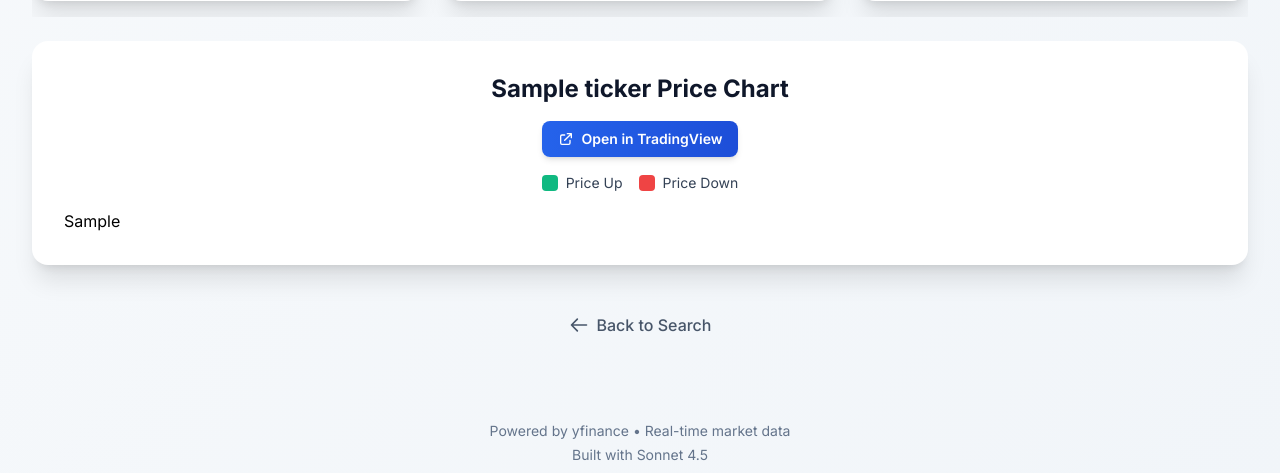
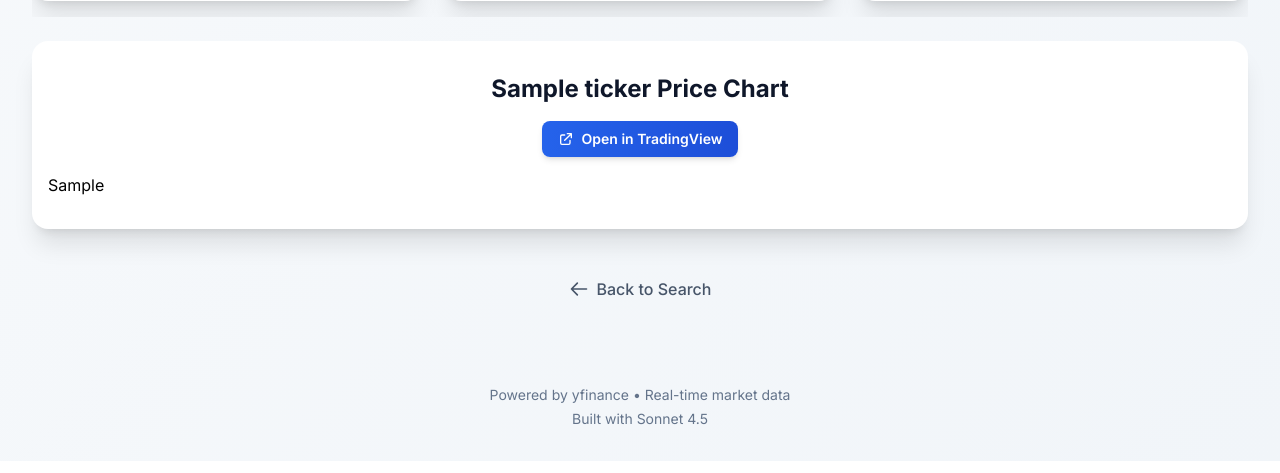
Before and after one commit to n1ecC/ticker-change, a Flask app: template templates/stock.html in a window 1280 px wide. Shown: the part 967-1440 px from the top of the page. Run offline with Flask 3, Linux system fonts and the light colour scheme; the template is opened without the code that fills it: most values are stand-ins (such as "Sample title", 1, 10 or a date in 2020); some libraries are stand-ins or nearby versions.

Commit message:
Fixed layout, removed extra charts

```diff
--- a/app.py
+++ b/app.py
@@ -147,7 +147,7 @@ def calculate_weekdays_ago(num_weekdays):
     return current_date
 
 def generate_stock_chart(ticker, period="5y", retries=2):
-    """Generate an interactive Plotly candlestick chart with timeframe controls
+    """Generate an interactive Plotly price chart with timeframe controls
 
     Args:
         ticker: Stock ticker symbol
@@ -156,8 +156,9 @@ def generate_stock_chart(ticker, period="5y", retries=2):
 
     Returns:
         HTML string with interactive Plotly chart including:
+        - Candlestick price chart
+        - Color-coded volume histogram
         - Range selector buttons (1D, 5D, 1M, 3M, 6M, YTD, 1Y, 5Y, All)
-        - Range slider for manual date selection
         - Interactive zoom, pan, and hover tooltips
     """
     for attempt in range(retries):
@@ -172,14 +173,13 @@ def generate_stock_chart(ticker, period="5y", retries=2):
                     continue
                 return None
 
-            # Create subplots with secondary y-axis for volume
-            # Remove first subplot title to prevent overlap with rangeselector
+            # Create subplots with shared x-axis for volume
             fig = make_subplots(
                 rows=2, cols=1,
                 shared_xaxes=True,
                 vertical_spacing=0.08,
                 row_heights=[0.7, 0.3],
-                subplot_titles=('', 'Volume')  # Empty first title, will add manually
+                subplot_titles=('Price', 'Volume')
             )
 
             # Add candlestick chart
@@ -197,7 +197,7 @@ def generate_stock_chart(ticker, period="5y", retries=2):
                 row=1, col=1
             )
 
-            # Add volume bar chart
+            # Add volume bars as color-coded histogram (green for up, red for down)
             colors = ['#26a69a' if row['Close'] >= row['Open'] else '#ef5350'
                       for idx, row in df.iterrows()]
 
@@ -207,54 +207,29 @@ def generate_stock_chart(ticker, period="5y", retries=2):
                     y=df['Volume'],
                     name='Volume',
                     marker_color=colors,
-                    showlegend=False
+                    showlegend=False,
+                    marker_line_width=0
                 ),
                 row=2, col=1
             )
 
-            # Ensure candlestick trace shows legend is hidden (we'll create it in HTML)
-            fig.update_traces(showlegend=False, row=1, col=1)
-
-            # Simplified layout - responsive with proper spacing
-            # Note: Plotly doesn't have vertical justification like CSS, but we use margins and positioning
+            # Update layout (no range slider)
             fig.update_layout(
-                yaxis_title='Price ($)',
-                yaxis2_title='Volume',
                 template='plotly_white',
                 height=600,
                 hovermode='x unified',
                 font=dict(size=12),
-                autosize=True,  # Make chart responsive to container width
-                margin=dict(l=60, r=60, t=130, b=80),  # Increased top margin significantly to prevent overlap
-                # Enable range slider for manual selection
-                xaxis2=dict(
-                    rangeslider=dict(
-                        visible=True,
-                        thickness=0.05
-                    ),
-                    type='date'
-                ),
-                # Add annotation for "Stock Price" title - positioned higher with more spacing
-                annotations=[
-                    dict(
-                        text=f'{ticker.upper()} Stock Price',
-                        xref='paper',
-                        yref='paper',
-                        x=0.5,
-                        xanchor='center',
-                        y=0.995,  # Higher position, closer to top margin
-                        yanchor='top',
-                        showarrow=False,
-                        font=dict(size=14, color='#1e293b'),
-                        bgcolor='rgba(255,255,255,0)',
-                        bordercolor='rgba(0,0,0,0)',
-                        borderwidth=0
-                    )
-                ]
+                autosize=True,
+                margin=dict(l=60, r=60, t=60, b=80),
+                showlegend=False,
+                xaxis_rangeslider_visible=False
             )
 
-            # Add range selector buttons - positioned lower with smaller font to prevent cutoff
-            # Plotly doesn't support vertical justification, but we can control spacing with y values
+            # Update y-axes labels
+            fig.update_yaxes(title_text="Price ($)", row=1, col=1)
+            fig.update_yaxes(title_text="Volume", row=2, col=1)
+
+            # Add range selector buttons to bottom x-axis (no range slider)
             fig.update_xaxes(
                 rangeselector=dict(
                     buttons=list([
@@ -270,12 +245,13 @@ def generate_stock_chart(ticker, period="5y", retries=2):
                     ]),
                     bgcolor='#f1f5f9',
                     activecolor='#3b82f6',
-                    x=0,  # Left-aligned
-                    y=1.02,  # Lower position to create more space from title and prevent cutoff
+                    x=0,
+                    y=1.0,
                     xanchor='left',
                     yanchor='top',
-                    font=dict(size=9)  # Smaller font to fit better and prevent cutoff
+                    font=dict(size=9)
                 ),
+                type='date',
                 title_text="Date",
                 row=2, col=1
             )
--- a/templates/stock.html
+++ b/templates/stock.html
@@ -219,21 +219,9 @@
             </a>
         </div>
 
-        <!-- Legend -->
-        <div class="mb-4 flex items-center justify-center gap-4 flex-wrap">
-            <div class="flex items-center gap-2">
-                <div class="w-4 h-4 bg-emerald-500 rounded"></div>
-                <span class="text-sm text-slate-700 dark:text-slate-300">Price Up</span>
-            </div>
-            <div class="flex items-center gap-2">
-                <div class="w-4 h-4 bg-red-500 rounded"></div>
-                <span class="text-sm text-slate-700 dark:text-slate-300">Price Down</span>
-            </div>
-        </div>
-
-        <!-- Chart Container -->
-        <div class="w-full overflow-x-auto">
-            <div id="plotly-chart" class="w-full">
+        <!-- Chart Container - spans full width by negating parent padding -->
+        <div class="w-full overflow-x-auto" style="margin-left: calc(-1 * 1rem); margin-right: calc(-1 * 1rem); width: calc(100% + 2rem);">
+            <div id="plotly-chart" class="w-full" style="width: 100%;">
                 {{ data.chart_html|safe }}
             </div>
         </div>
```
